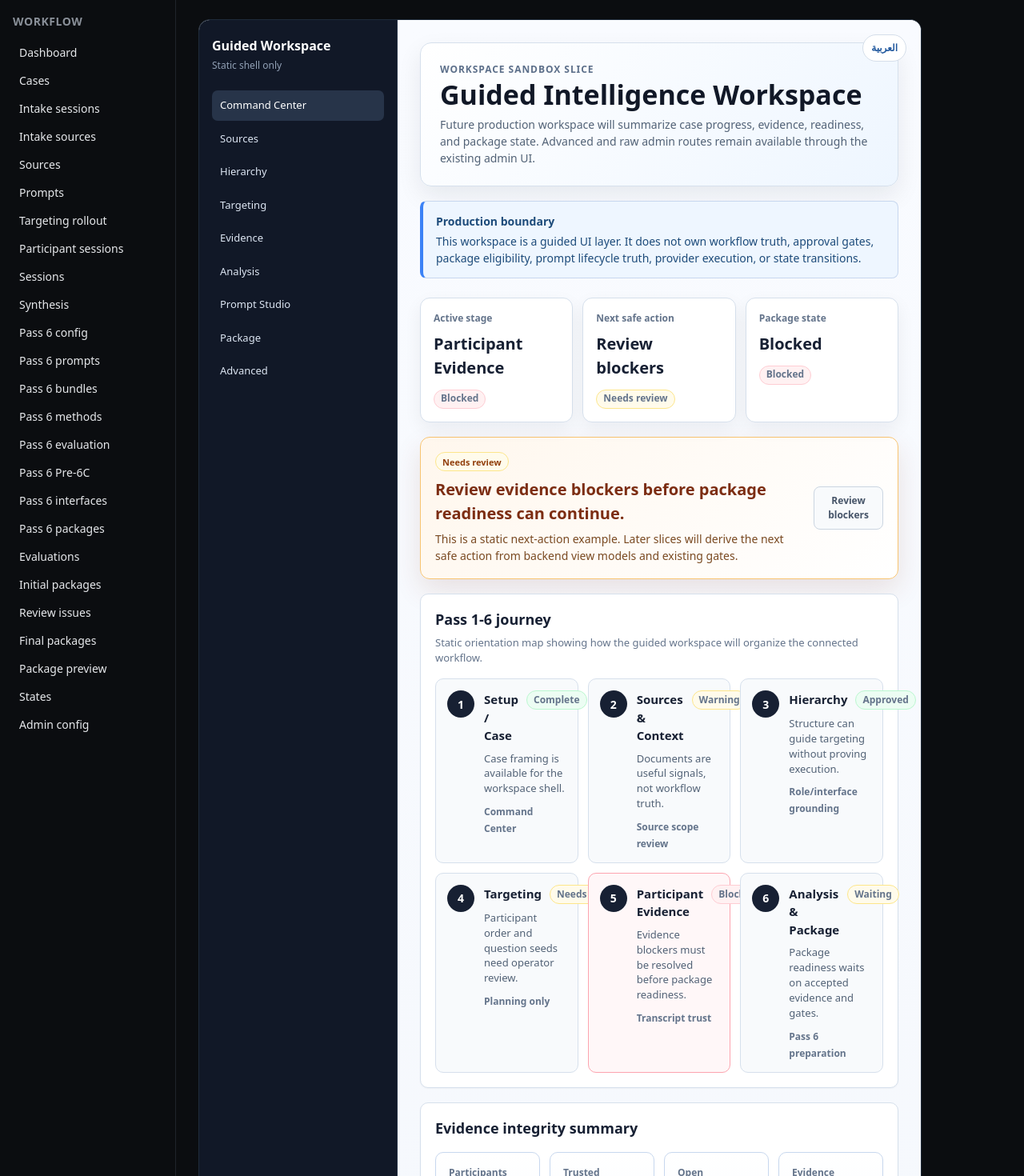
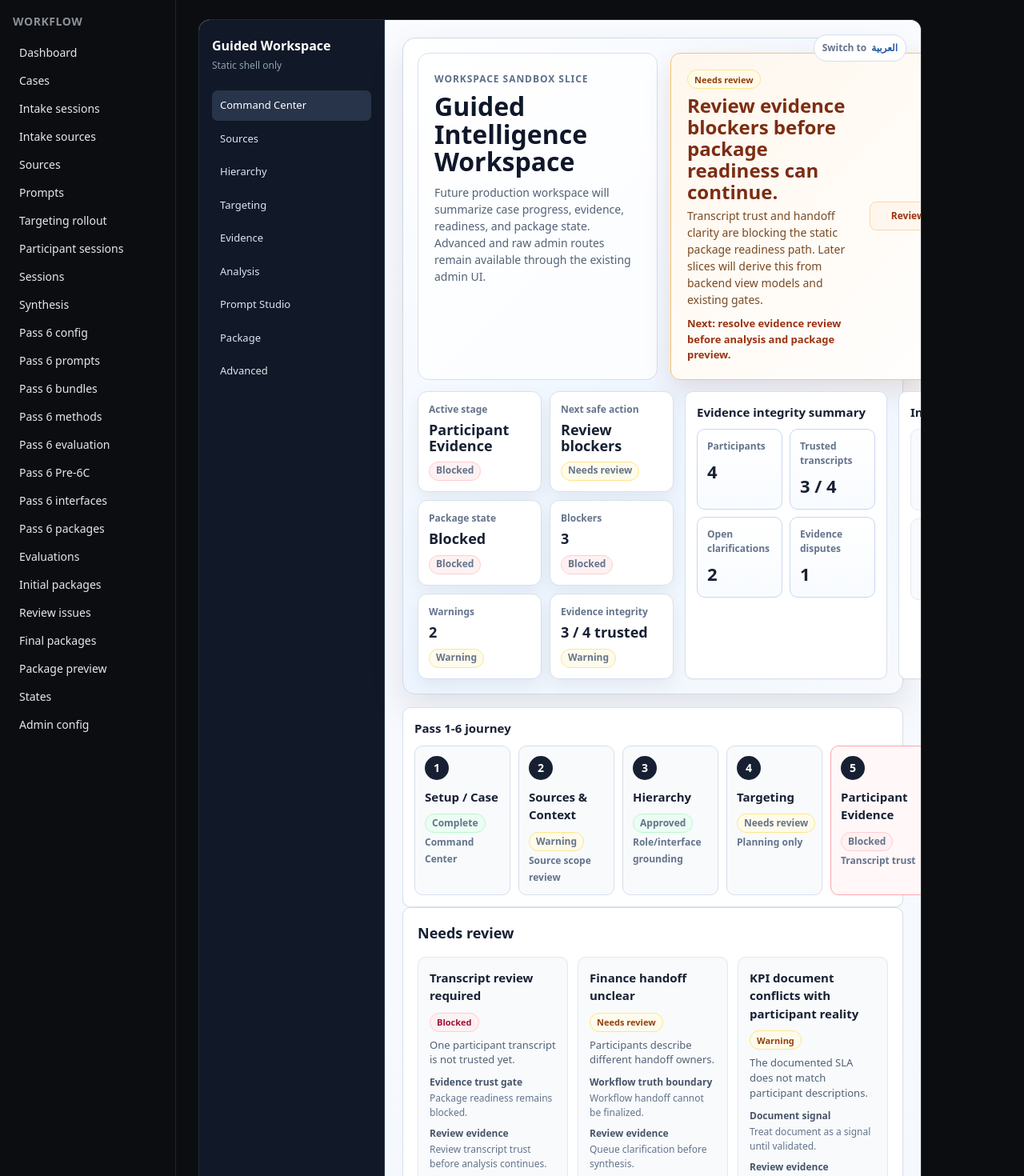
Before and after one commit to Haithamhaj/Workflow-Next-Step-AI-, a Next.js app in the folder apps/admin-web/: page /workspace in a window 1280 px wide. Shown: the top 1470 px of the page at 80% size. Built offline with nearby package versions, Linux system fonts and the light colour scheme.

Commit message:
Tighten workspace command dashboard layout

```diff
--- a/apps/admin-web/app/workspace/_components/WorkspaceHome.tsx
+++ b/apps/admin-web/app/workspace/_components/WorkspaceHome.tsx
@@ -10,11 +10,8 @@ import { WorkspaceBoundaryNote } from "./WorkspaceBoundaryNote";
 import { WorkspaceSectionCard } from "./WorkspaceSectionCard";
 import { WorkspaceShell } from "./WorkspaceShell";
 import {
-  CommandSummaryCards,
-  EvidenceMetricRow,
+  CommandCenterDashboard,
   OrientationVisuals,
-  PackageReadinessStrip,
-  PriorityActionBanner,
   ReviewIssueList,
   StageJourneyMap,
   TruthBoundaryCard,
@@ -83,29 +80,17 @@ export function WorkspaceHome() {
       language={language}
       onToggleLanguage={toggleLanguage}
     >
-      <header className={styles.workspaceHeader}>
-        <div className={styles.workspaceKicker}>{dictionary.header.kicker}</div>
-        <h2 className={styles.workspaceTitle}>{dictionary.header.title}</h2>
-        <p className={styles.workspaceLead}>{dictionary.header.lead}</p>
-      </header>
+      <CommandCenterDashboard dictionary={dictionary} />
 
-      <WorkspaceBoundaryNote dictionary={dictionary} />
-
-      <CommandSummaryCards dictionary={dictionary} />
-
-      <PriorityActionBanner dictionary={dictionary} />
-
-      <StageJourneyMap dictionary={dictionary} />
-
-      <EvidenceMetricRow dictionary={dictionary} />
+      <StageJourneyMap dictionary={dictionary} compact />
 
       <ReviewIssueList dictionary={dictionary} limit={3} />
-
-      <PackageReadinessStrip dictionary={dictionary} />
 
       <OrientationVisuals dictionary={dictionary} />
 
       <TruthBoundaryCard dictionary={dictionary} />
+
+      <WorkspaceBoundaryNote dictionary={dictionary} />
 
       <div className={styles.workspaceGrid}>
         {sectionOrder.map((sectionId) => {
--- a/apps/admin-web/app/workspace/_components/WorkspaceShell.tsx
+++ b/apps/admin-web/app/workspace/_components/WorkspaceShell.tsx
@@ -24,9 +24,10 @@ export function WorkspaceShell({
         type="button"
         className={styles.workspaceLanguageToggle}
         onClick={onToggleLanguage}
-        aria-label={`Switch workspace language to ${dictionary.languageToggle}`}
+        aria-label={`${dictionary.languageToggleLabel} ${dictionary.languageToggle}`}
       >
-        {dictionary.languageToggle}
+        <span>{dictionary.languageToggleLabel}</span>
+        <strong>{dictionary.languageToggle}</strong>
       </button>
     </div>
   );
--- a/apps/admin-web/app/workspace/_components/WorkspaceVisualSystem.tsx
+++ b/apps/admin-web/app/workspace/_components/WorkspaceVisualSystem.tsx
@@ -24,14 +24,19 @@ export function WorkspacePanel({
   description,
   children,
   action,
+  compact = false,
 }: {
   title: string;
   description?: string;
   children: ReactNode;
   action?: ReactNode;
+  compact?: boolean;
 }) {
   return (
-    <section className={styles.workspacePanel} aria-label={title}>
+    <section
+      className={`${styles.workspacePanel} ${compact ? styles.workspacePanelCompact : ""}`}
+      aria-label={title}
+    >
       <div className={styles.workspacePanelHeader}>
         <div>
           <h3 className={styles.workspacePanelTitle}>{title}</h3>
@@ -51,10 +56,33 @@ export function PriorityActionBanner({ dictionary }: { dictionary: WorkspaceDict
         <WorkspaceStatusPill dictionary={dictionary} status="needsReview" />
         <h3>{dictionary.visual.priority.title}</h3>
         <p>{dictionary.visual.priority.explanation}</p>
+        <strong>{dictionary.visual.priority.next}</strong>
       </div>
       <button className={styles.workspaceStaticAction} type="button" disabled>
         {dictionary.visual.priority.actionLabel}
       </button>
+    </section>
+  );
+}
+
+export function CommandCenterDashboard({ dictionary }: { dictionary: WorkspaceDictionary }) {
+  return (
+    <section className={styles.workspaceCommandDashboard} aria-label={dictionary.header.title}>
+      <div className={styles.workspaceDashboardHero}>
+        <div className={styles.workspaceDashboardIdentity}>
+          <span>{dictionary.header.kicker}</span>
+          <h2>{dictionary.header.title}</h2>
+          <p>{dictionary.header.lead}</p>
+        </div>
+        <PriorityActionBanner dictionary={dictionary} />
+      </div>
+      <div className={styles.workspaceDashboardBelow}>
+        <CommandSummaryCards dictionary={dictionary} />
+        <div className={styles.workspaceDashboardStack}>
+          <EvidenceMetricRow dictionary={dictionary} compact />
+          <PackageReadinessStrip dictionary={dictionary} compact />
+        </div>
+      </div>
     </section>
   );
 }
@@ -73,11 +101,12 @@ export function CommandSummaryCards({ dictionary }: { dictionary: WorkspaceDicti
   );
 }
 
-export function StageJourneyMap({ dictionary }: { dictionary: WorkspaceDictionary }) {
+export function StageJourneyMap({ dictionary, compact = false }: { dictionary: WorkspaceDictionary; compact?: boolean }) {
   return (
     <WorkspacePanel
       title={dictionary.visual.stageJourneyTitle}
       description={dictionary.visual.stageJourneyDescription}
+      compact={compact}
     >
       <div className={styles.workspaceJourneyMap}>
         {dictionary.visual.stages.map((stage) => (
@@ -129,9 +158,9 @@ export function StageJourneyCard({
   );
 }
 
-export function EvidenceMetricRow({ dictionary }: { dictionary: WorkspaceDictionary }) {
+export function EvidenceMetricRow({ dictionary, compact = false }: { dictionary: WorkspaceDictionary; compact?: boolean }) {
   return (
-    <WorkspacePanel title={dictionary.visual.evidenceIntegrityTitle}>
+    <WorkspacePanel title={dictionary.visual.evidenceIntegrityTitle} compact={compact}>
       <div className={styles.workspaceMetricGrid}>
         {dictionary.visual.evidenceMetrics.map((metric) => (
           <article key={metric.label} className={styles.workspaceMetricCard}>
@@ -193,9 +222,9 @@ export function TruthBoundaryCard({ dictionary }: { dictionary: WorkspaceDiction
   );
 }
 
-export function PackageReadinessStrip({ dictionary }: { dictionary: WorkspaceDictionary }) {
+export function PackageReadinessStrip({ dictionary, compact = false }: { dictionary: WorkspaceDictionary; compact?: boolean }) {
   return (
-    <WorkspacePanel title={dictionary.visual.packageReadinessTitle} description={dictionary.visual.packageReminder}>
+    <WorkspacePanel title={dictionary.visual.packageReadinessTitle} description={dictionary.visual.packageReminder} compact={compact}>
       <div className={styles.workspaceReadinessStrip}>
         {dictionary.visual.packageReadiness.map((item) => (
           <div key={item.label} className={styles.workspaceReadinessStep}>
--- a/apps/admin-web/app/workspace/_i18n/ar.ts
+++ b/apps/admin-web/app/workspace/_i18n/ar.ts
@@ -1,6 +1,7 @@
 export const ar = {
   languageName: "العربية",
   languageToggle: "English",
+  languageToggleLabel: "التبديل إلى",
   shellLabel: "هيكل ثابت فقط",
   brand: {
     title: "مساحة العمل الموجّهة",
@@ -19,10 +20,10 @@ export const ar = {
       "مساحة العمل هذه طبقة واجهة موجهة. لا تملك حقيقة سير العمل أو بوابات الاعتماد أو أهلية الحزمة أو حقيقة دورة حياة التوجيهات أو تشغيل المزودات أو انتقالات الحالة.",
   },
   card: {
-    laterSlice: "سيتم بناؤه في مرحلة لاحقة",
+    laterSlice: "معاينة ثابتة",
     placeholder:
-      "هذا عنصر ثابت فقط. ستتم إضافة بيانات الإنتاج والإجراءات والحالة الموجّهة في مراحل لاحقة.",
-    advancedLinksLabel: "روابط متقدمة",
+      "سيتم ربطه لاحقًا. هذه البطاقة لا تحمل بيانات إنتاج ولا تنفذ إجراءات سير العمل.",
+    advancedLinksLabel: "مسار متقدم",
   },
   placeholder: {
     stageLabel: "صفحة مؤقتة لمساحة العمل",
@@ -179,9 +180,10 @@ export const ar = {
     priority: {
       title: "راجع عوائق الأدلة قبل متابعة جاهزية الحزمة.",
       explanation:
-        "هذا مثال ثابت للإجراء التالي. في مراحل لاحقة سيتم اشتقاق الإجراء الآمن التالي من واجهات خلفية وبوابات قائمة.",
+        "ثقة التفريغ ووضوح التسليم يعطلان مسار جاهزية الحزمة الثابت. في مراحل لاحقة سيتم اشتقاق ذلك من واجهات خلفية وبوابات قائمة.",
       urgency: "يحتاج مراجعة",
       actionLabel: "مراجعة العوائق",
+      next: "التالي: حل مراجعة الأدلة قبل التحليل ومعاينة الحزمة.",
     },
     stageJourneyTitle: "رحلة Pass 1-6",
     stageJourneyDescription:
@@ -192,6 +194,9 @@ export const ar = {
       { label: "المرحلة النشطة", value: "أدلة المشاركين", status: "blocked" },
       { label: "الإجراء الآمن التالي", value: "مراجعة العوائق", status: "needsReview" },
       { label: "حالة الحزمة", value: "معطلة", status: "blocked" },
+      { label: "العوائق", value: "3", status: "blocked" },
+      { label: "التنبيهات", value: "2", status: "warning" },
+      { label: "سلامة الأدلة", value: "3 / 4 موثوقة", status: "warning" },
     ],
     stages: [
       {
--- a/apps/admin-web/app/workspace/_i18n/en.ts
+++ b/apps/admin-web/app/workspace/_i18n/en.ts
@@ -1,6 +1,7 @@
 export const en = {
   languageName: "English",
   languageToggle: "العربية",
+  languageToggleLabel: "Switch to",
   shellLabel: "Static shell only",
   brand: {
     title: "Guided Workspace",
@@ -19,10 +20,10 @@ export const en = {
       "This workspace is a guided UI layer. It does not own workflow truth, approval gates, package eligibility, prompt lifecycle truth, provider execution, or state transitions.",
   },
   card: {
-    laterSlice: "Coming in later slice",
+    laterSlice: "Static preview",
     placeholder:
-      "Static placeholder only. Production data, actions, and guided state will be added in later slices.",
-    advancedLinksLabel: "advanced links",
+      "Connected later. This card does not load production data or run workflow actions.",
+    advancedLinksLabel: "advanced route",
   },
   placeholder: {
     stageLabel: "Workspace placeholder",
@@ -179,9 +180,10 @@ export const en = {
     priority: {
       title: "Review evidence blockers before package readiness can continue.",
       explanation:
-        "This is a static next-action example. Later slices will derive the next safe action from backend view models and existing gates.",
+        "Transcript trust and handoff clarity are blocking the static package readiness path. Later slices will derive this from backend view models and existing gates.",
       urgency: "Needs review",
       actionLabel: "Review blockers",
+      next: "Next: resolve evidence review before analysis and package preview.",
     },
     stageJourneyTitle: "Pass 1-6 journey",
     stageJourneyDescription:
@@ -192,6 +194,9 @@ export const en = {
       { label: "Active stage", value: "Participant Evidence", status: "blocked" },
       { label: "Next safe action", value: "Review blockers", status: "needsReview" },
       { label: "Package state", value: "Blocked", status: "blocked" },
+      { label: "Blockers", value: "3", status: "blocked" },
+      { label: "Warnings", value: "2", status: "warning" },
+      { label: "Evidence integrity", value: "3 / 4 trusted", status: "warning" },
     ],
     stages: [
       {
--- a/apps/admin-web/app/workspace/workspace.module.css
+++ b/apps/admin-web/app/workspace/workspace.module.css
@@ -2,7 +2,7 @@
   min-height: calc(100vh - 48px);
   position: relative;
   display: grid;
-  grid-template-columns: 248px minmax(0, 1fr);
+  grid-template-columns: 232px minmax(0, 1fr);
   border: 1px solid #1f2b3a;
   border-radius: 14px;
   overflow: hidden;
@@ -74,7 +74,7 @@
 
 .workspaceMain {
   min-width: 0;
-  padding: 28px;
+  padding: 22px;
   background: linear-gradient(180deg, #f9fbff 0%, #eef3f8 100%);
 }
 
@@ -82,6 +82,9 @@
   position: absolute;
   top: 18px;
   inset-inline-end: 18px;
+  display: inline-flex;
+  align-items: center;
+  gap: 6px;
   padding: 7px 10px;
   border: 1px solid #d5deea;
   border-radius: 999px;
@@ -91,6 +94,15 @@
   font-size: 12px;
   font-weight: 700;
   cursor: pointer;
+}
+
+.workspaceLanguageToggle span {
+  color: #64748b;
+  font-weight: 700;
+}
+
+.workspaceLanguageToggle strong {
+  color: #235a9f;
 }
 
 .workspaceLanguageToggle:hover,
@@ -130,7 +142,7 @@
 }
 
 .workspaceBoundary {
-  max-width: 1100px;
+  max-width: none;
   margin: 18px 0 24px;
   padding: 14px 16px;
   border: 1px solid #c7d7ee;
@@ -151,18 +163,110 @@
 
 .workspaceGrid {
   display: grid;
-  grid-template-columns: repeat(3, minmax(0, 1fr));
+  grid-template-columns: repeat(3, minmax(220px, 1fr));
   gap: 14px;
 }
 
 .workspacePanel {
-  max-width: 1100px;
+  max-width: none;
   margin: 0 0 18px;
   padding: 18px;
   border: 1px solid #d6e0ec;
   border-radius: 10px;
   background: #ffffff;
   box-shadow: 0 1px 2px rgba(15, 23, 42, 0.04);
+}
+
+.workspacePanelCompact {
+  margin: 0;
+  padding: 14px;
+  min-width: 0;
+}
+
+.workspacePanelCompact .workspacePanelHeader {
+  margin-bottom: 10px;
+}
+
+.workspacePanelCompact .workspacePanelTitle {
+  font-size: 15px;
+}
+
+.workspacePanelCompact .workspacePanelDescription {
+  display: none;
+}
+
+.workspacePanelCompact .workspaceJourneyBody p {
+  display: none;
+}
+
+.workspacePanelCompact .workspaceReadinessStrip {
+  grid-template-columns: repeat(2, minmax(0, 1fr));
+}
+
+.workspaceCommandDashboard {
+  max-width: none;
+  margin: 0 0 16px;
+  padding: 18px;
+  border: 1px solid #cfd9e7;
+  border-radius: 16px;
+  background: linear-gradient(135deg, #ffffff 0%, #edf5ff 58%, #f8fafc 100%);
+  box-shadow: 0 18px 44px rgba(15, 23, 42, 0.1);
+}
+
+.workspaceDashboardHero {
+  display: grid;
+  grid-template-columns: minmax(300px, 0.9fr) minmax(420px, 1.1fr);
+  gap: 16px;
+  align-items: stretch;
+  margin-bottom: 14px;
+}
+
+.workspaceDashboardIdentity {
+  min-width: 0;
+  padding: 20px;
+  border: 1px solid #d6e0ec;
+  border-radius: 14px;
+  background: rgba(255, 255, 255, 0.78);
+}
+
+.workspaceDashboardIdentity span {
+  color: #5c6f8a;
+  font-size: 12px;
+  font-weight: 800;
+  letter-spacing: 0.08em;
+  text-transform: uppercase;
+}
+
+.workspaceDashboardIdentity h2 {
+  margin: 8px 0 10px;
+  color: #0f172a;
+  font-size: 32px;
+  line-height: 1.08;
+}
+
+.workspaceDashboardIdentity p {
+  margin: 0;
+  color: #526276;
+  font-size: 14px;
+  line-height: 1.5;
+}
+
+.workspaceDashboardBelow {
+  display: grid;
+  grid-template-columns: minmax(320px, 0.9fr) minmax(520px, 1.1fr);
+  gap: 14px;
+  align-items: stretch;
+}
+
+.workspaceDashboardStack {
+  min-width: 0;
+  display: grid;
+  grid-template-columns: repeat(2, minmax(0, 1fr));
+  gap: 14px;
+}
+
+.workspaceDashboardStack .workspacePanel {
+  height: 100%;
 }
 
 .workspacePanelHeader {
@@ -187,9 +291,10 @@
 }
 
 .workspacePriorityBanner {
-  max-width: 1100px;
-  margin: 0 0 18px;
-  padding: 18px;
+  max-width: none;
+  min-height: 100%;
+  margin: 0;
+  padding: 20px;
   display: flex;
   align-items: center;
   justify-content: space-between;
@@ -203,13 +308,20 @@
 .workspacePriorityBanner h3 {
   margin: 8px 0 6px;
   color: #7c2d12;
-  font-size: 20px;
+  font-size: 24px;
+  line-height: 1.12;
 }
 
 .workspacePriorityBanner p {
-  margin: 0;
+  margin: 0 0 10px;
   max-width: 720px;
   color: #7a4a22;
+}
+
+.workspacePriorityBanner strong {
+  display: block;
+  color: #9a3412;
+  font-size: 13px;
 }
 
 .workspaceStaticAction,
@@ -226,16 +338,25 @@
   cursor: not-allowed;
 }
 
+.workspaceStaticAction {
+  align-self: center;
+  min-width: 150px;
+  border-color: #fed7aa;
+  background: #fff7ed;
+  color: #9a3412;
+}
+
 .workspaceCommandSummary {
-  max-width: 1100px;
-  margin: 0 0 18px;
+  max-width: none;
+  margin: 0;
   display: grid;
-  grid-template-columns: repeat(3, minmax(0, 1fr));
-  gap: 12px;
+  grid-template-columns: repeat(2, minmax(0, 1fr));
+  gap: 10px;
 }
 
 .workspaceCommandSummaryCard {
-  padding: 16px;
+  min-width: 0;
+  padding: 13px;
   border: 1px solid #d6e0ec;
   border-radius: 12px;
   background: #ffffff;
@@ -251,9 +372,10 @@
 
 .workspaceCommandSummaryCard strong {
   display: block;
-  margin: 8px 0 12px;
+  margin: 7px 0 10px;
   color: #172033;
-  font-size: 20px;
+  font-size: 18px;
+  line-height: 1.1;
 }
 
 .workspaceStatusPill {
@@ -302,16 +424,16 @@
 
 .workspaceJourneyMap {
   display: grid;
-  grid-template-columns: repeat(3, minmax(0, 1fr));
-  gap: 12px;
+  grid-template-columns: repeat(6, minmax(120px, 1fr));
+  gap: 10px;
 }
 
 .workspaceJourneyCard {
-  min-height: 150px;
-  display: grid;
-  grid-template-columns: 34px minmax(0, 1fr);
-  gap: 12px;
-  padding: 14px;
+  min-height: 136px;
+  display: flex;
+  flex-direction: column;
+  gap: 10px;
+  padding: 12px;
   border: 1px solid #d6e0ec;
   border-radius: 10px;
   background: #f8fafc;
@@ -323,8 +445,8 @@
 }
 
 .workspaceStageNumber {
-  width: 34px;
-  height: 34px;
+  width: 30px;
+  height: 30px;
   display: inline-flex;
   align-items: center;
   justify-content: center;
@@ -342,6 +464,7 @@
   display: flex;
   align-items: flex-start;
   justify-content: space-between;
+  flex-wrap: wrap;
   gap: 10px;
 }
 
@@ -357,7 +480,7 @@
 .workspaceJourneyBody p,
 .workspaceReviewIssue p,
 .workspaceMethodCard p {
-  margin: 8px 0;
+  margin: 7px 0;
   color: #526276;
   font-size: 13px;
   line-height: 1.45;
@@ -372,12 +495,12 @@
 .workspaceMetricGrid {
   margin: 0;
   display: grid;
-  grid-template-columns: repeat(4, minmax(0, 1fr));
-  gap: 12px;
+  grid-template-columns: repeat(2, minmax(0, 1fr));
+  gap: 9px;
 }
 
 .workspaceMetricCard {
-  padding: 16px;
+  padding: 12px;
   border: 1px solid #c7d7ee;
   border-radius: 10px;
   background: linear-gradient(180deg, #ffffff 0%, #f8fbff 100%);
@@ -392,9 +515,9 @@
 
 .workspaceMetricCard strong {
   display: block;
-  margin-top: 8px;
+  margin-top: 6px;
   color: #172033;
-  font-size: 26px;
+  font-size: 22px;
 }
 
 .workspaceReviewGrid {
@@ -471,7 +594,7 @@
 
 .workspaceReadinessStep,
 .workspaceTabLike {
-  min-height: 82px;
+  min-height: 72px;
   display: flex;
   flex-direction: column;
   align-items: flex-start;
@@ -502,7 +625,7 @@
 
 .workspaceDepartmentMap {
   display: grid;
-  grid-template-columns: repeat(4, minmax(120px, 1fr));
+  grid-template-columns: repeat(3, minmax(120px, 1fr));
   gap: 12px;
   align-items: center;
   padding: 12px;
@@ -512,7 +635,7 @@
 }
 
 .workspaceDepartmentMapCompact {
-  grid-template-columns: repeat(3, minmax(120px, 1fr));
+  grid-template-columns: repeat(2, minmax(130px, 1fr));
 }
 
 .workspaceMapNode {
@@ -662,7 +785,7 @@
 
 .workspaceFlowMap {
   display: grid;
-  grid-template-columns: repeat(5, minmax(100px, 1fr));
+  grid-template-columns: repeat(5, minmax(88px, 1fr));
   gap: 12px;
   padding: 12px;
   border: 1px solid #e2e8f0;
@@ -720,9 +843,9 @@
 }
 
 .workspaceSplitPanels {
-  max-width: 1100px;
+  max-width: none;
   display: grid;
-  grid-template-columns: repeat(2, minmax(0, 1fr));
+  grid-template-columns: minmax(0, 1.08fr) minmax(0, 0.92fr);
   gap: 14px;
 }
 
@@ -730,8 +853,25 @@
   max-width: none;
 }
 
+.workspaceSplitPanels .workspaceFlowMap {
+  grid-template-columns: 1fr;
+}
+
+.workspaceSplitPanels .workspaceFlowNode::after {
+  content: "↓";
+  inset-inline-end: auto;
+  top: auto;
+  bottom: -14px;
+  left: 50%;
+  transform: translateX(-50%);
+}
+
+.workspaceRoot[dir="rtl"] .workspaceSplitPanels .workspaceFlowNode::after {
+  content: "↓";
+}
+
 .workspaceOrientationSection {
-  max-width: 1100px;
+  max-width: none;
   margin: 0 0 18px;
 }
 
@@ -943,6 +1083,13 @@
 }
 
 @media (max-width: 1120px) {
+  .workspaceDashboardHero,
+  .workspaceDashboardBelow,
+  .workspaceDashboardStack,
+  .workspaceSplitPanels {
+    grid-template-columns: 1fr;
+  }
+
   .workspaceGrid {
     grid-template-columns: repeat(2, minmax(0, 1fr));
   }
@@ -998,6 +1145,9 @@
   }
 
   .workspacePriorityBanner,
+  .workspaceDashboardHero,
+  .workspaceDashboardBelow,
+  .workspaceDashboardStack,
   .workspaceSplitPanels,
   .workspaceComparison,
   .workspaceBlockedPanel {
```
